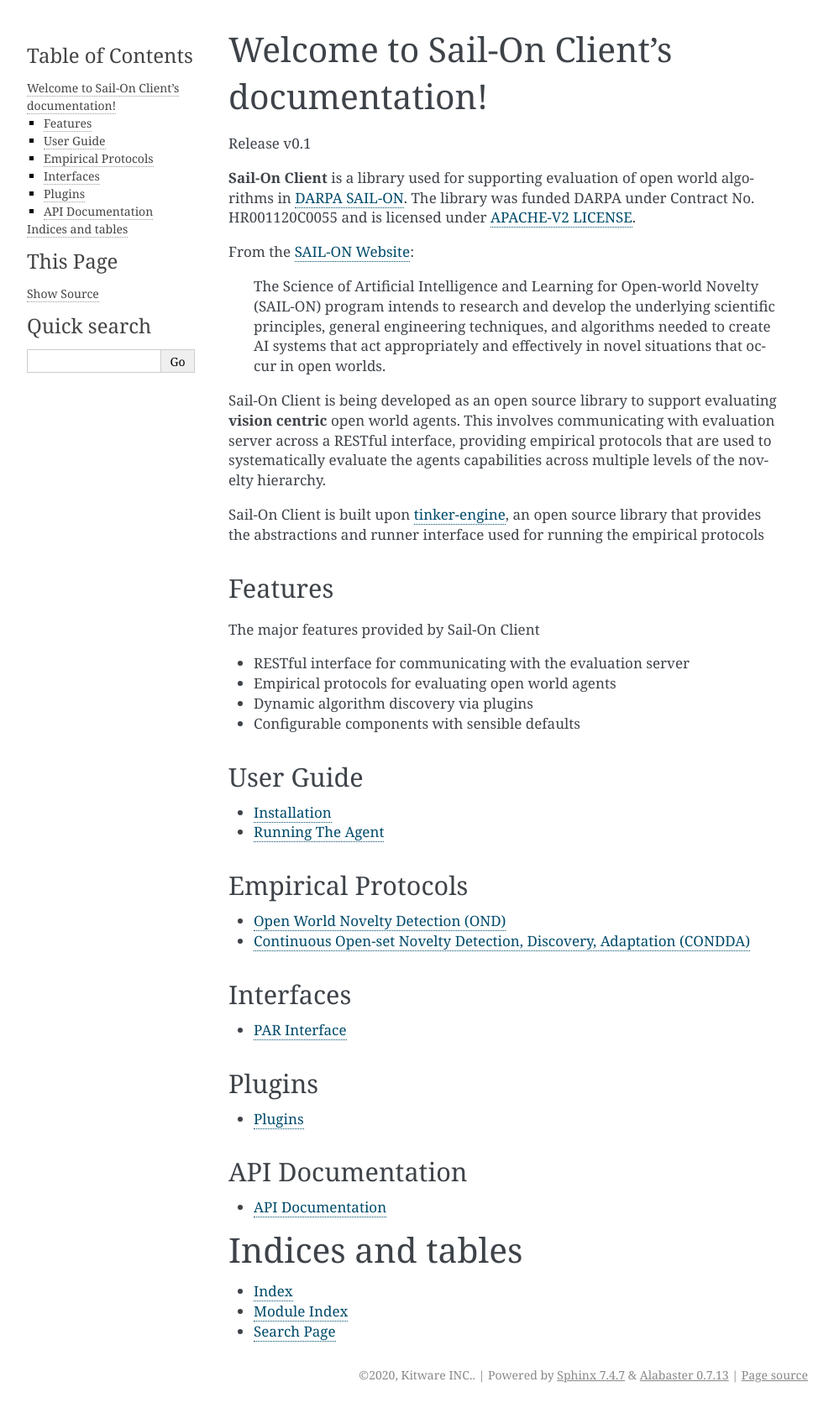
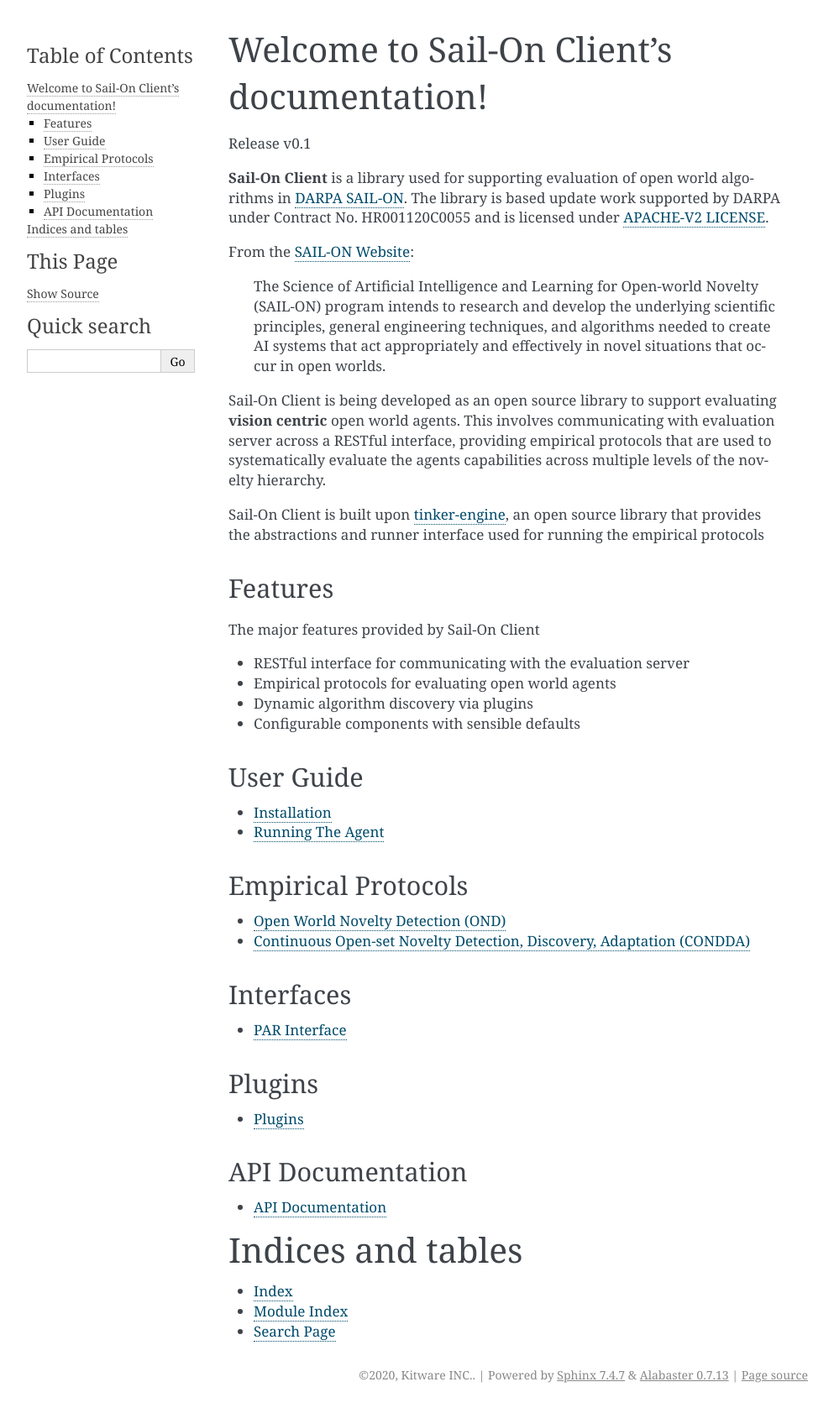
Before and after one commit to darpa-sail-on/sail-on-client, a Sphinx documentation site: the page built from docs/source/index.rst, in a window 1280 px wide. Shown: the whole page at 84% size, without its empty margins (148-1141 px from the left). Built offline with Sphinx 7.4.7, drawn with Linux system fonts in a browser that asks for light colours.

Commit message:
Reword the intro a little bit

```diff
--- a/docs/source/index.rst
+++ b/docs/source/index.rst
@@ -9,8 +9,8 @@
 Release v\ |version|
 
 **Sail-On Client** is a library used for supporting evaluation of open world algorithms
-in `DARPA SAIL-ON`_. The library was funded DARPA under Contract No. HR001120C0055
-and is licensed under `APACHE-V2 LICENSE`_.
+in `DARPA SAIL-ON`_. The library is based update work supported by DARPA under
+Contract No. HR001120C0055 and is licensed under `APACHE-V2 LICENSE`_.
 
 From the `SAIL-ON Website <https://www.darpa.mil/program/science-of-artificial-intelligence-and-learning-for-open-world-novelty>`_:
 
```
